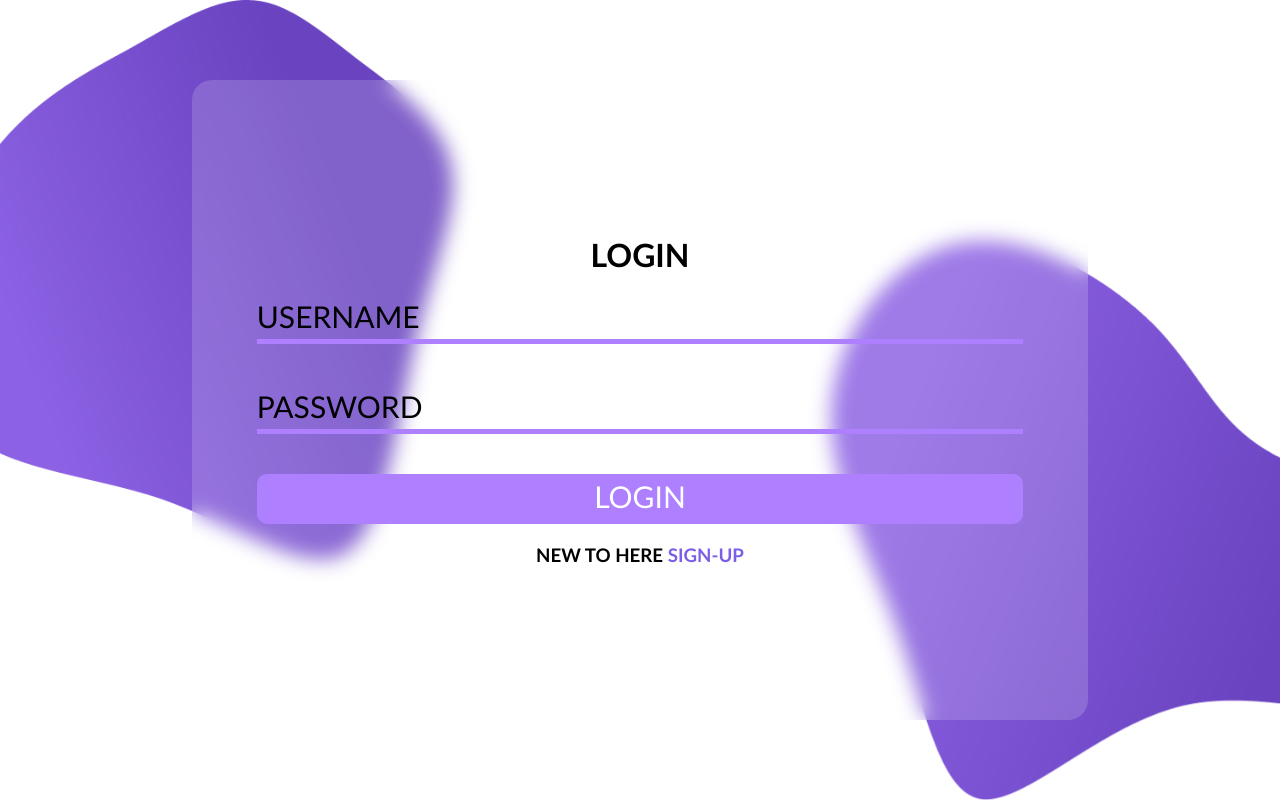
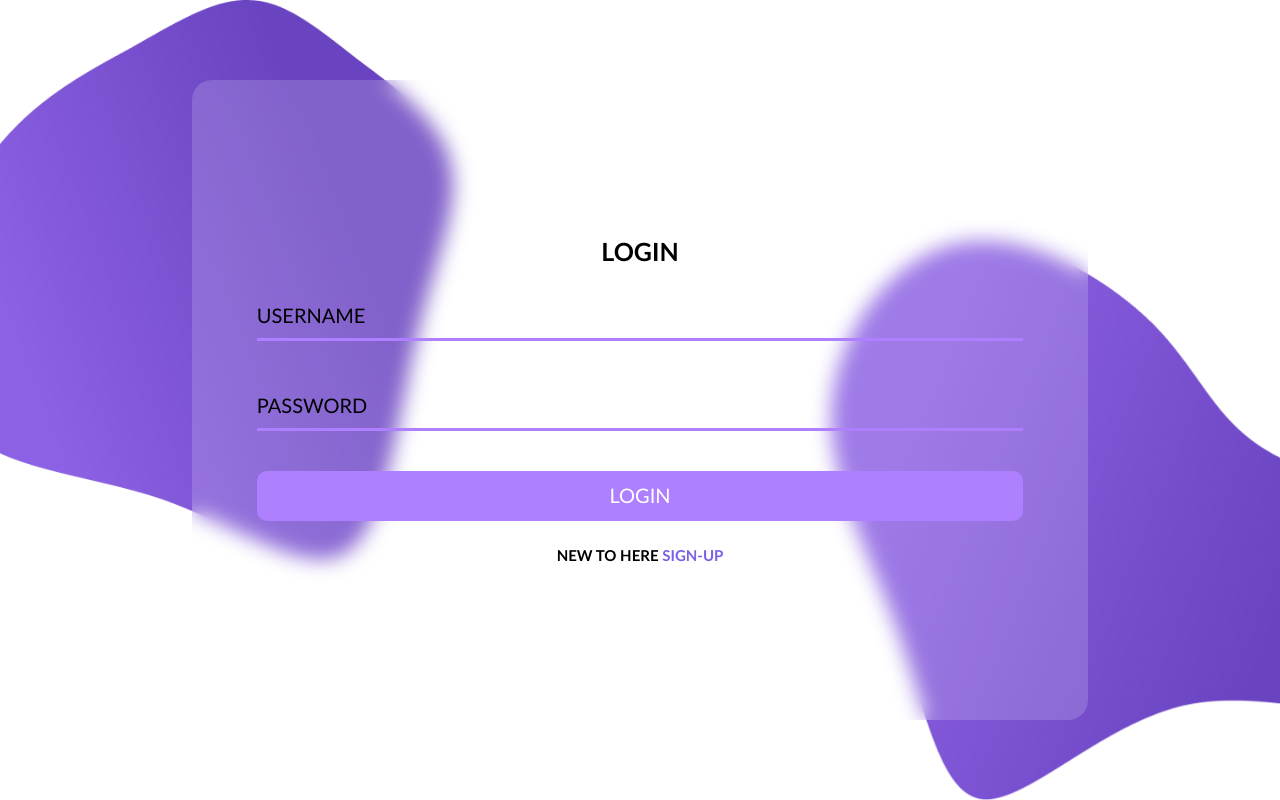
Before and after one commit to Albert-Einstein-007/something-test, a plain HTML site: page login/index.html in a window 1280 px wide. Drawn offline with Linux system fonts and the light colour scheme.

Commit message:
Add files via upload

```diff
--- a/signup/style.css
+++ b/signup/style.css
@@ -51,6 +51,7 @@
     border-radius: 20px;
     backdrop-filter: blur(10px);
     background-size: cover;
+
 }
 .box form{
     display: flex;
@@ -60,12 +61,12 @@
 }
 .box form input{
     margin: 20px;
-    font-size: 30px;
+    font-size: 20px;
     height: 50px;
     outline: none;
     border: none;
     background-color: transparent;
-    border-bottom:5px solid #AE80FF;
+    border-bottom:3px solid #AE80FF;
     cursor: pointer;
 }
 .box form .btn-signup{
@@ -73,6 +74,14 @@
     text-align: center;
     color: white;
     border-radius: 10px;
+}
+.box h1{
+    font-size: 25px;
+    margin: 5px;
+}
+.box h3{
+     font-size:15px;
+     margin: 5px;
 }
 .box form .btn-signup:hover{
     box-shadow: 0 0 3px #AE80FF,0 0 10px #AE80FF;
```
